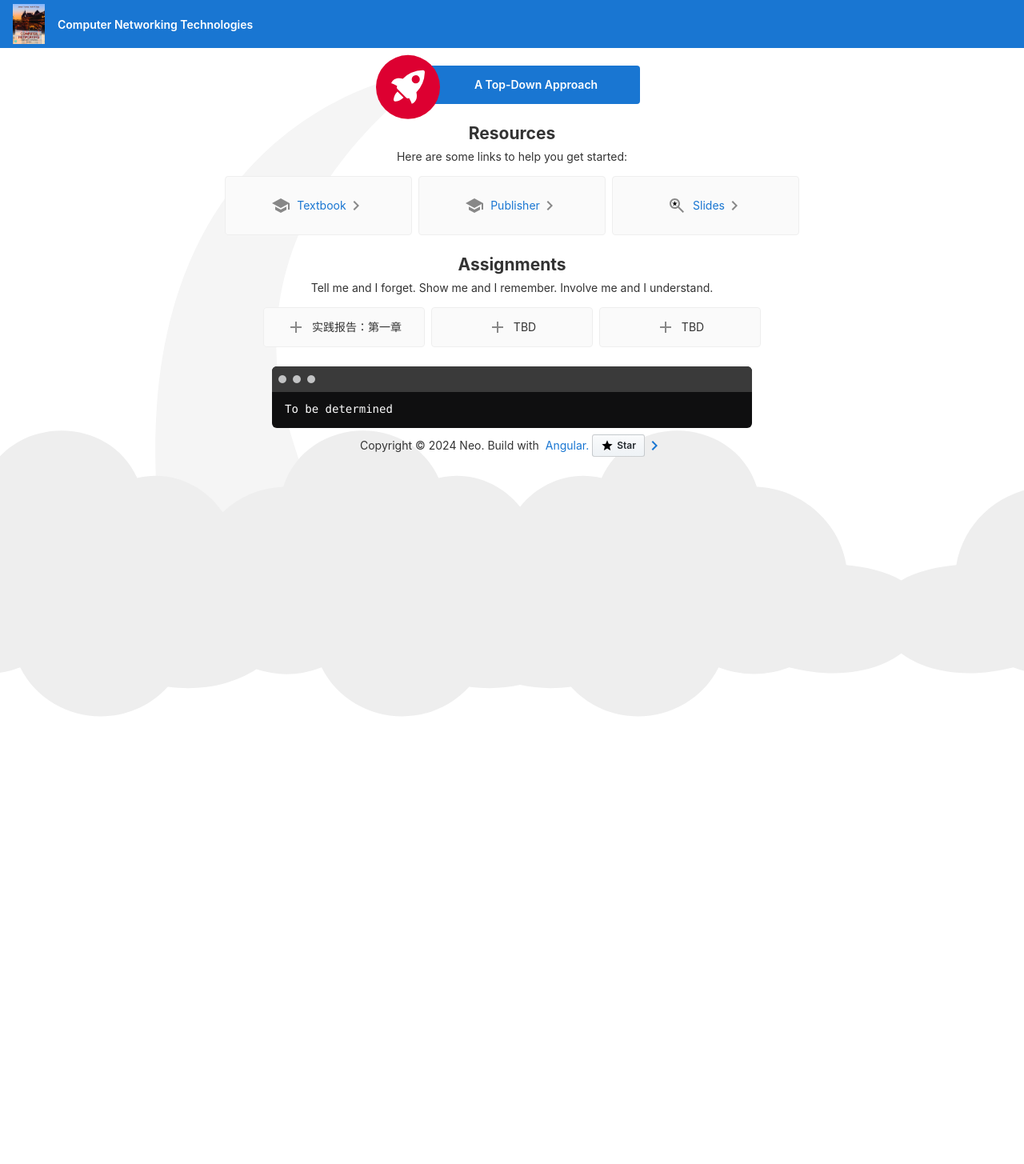
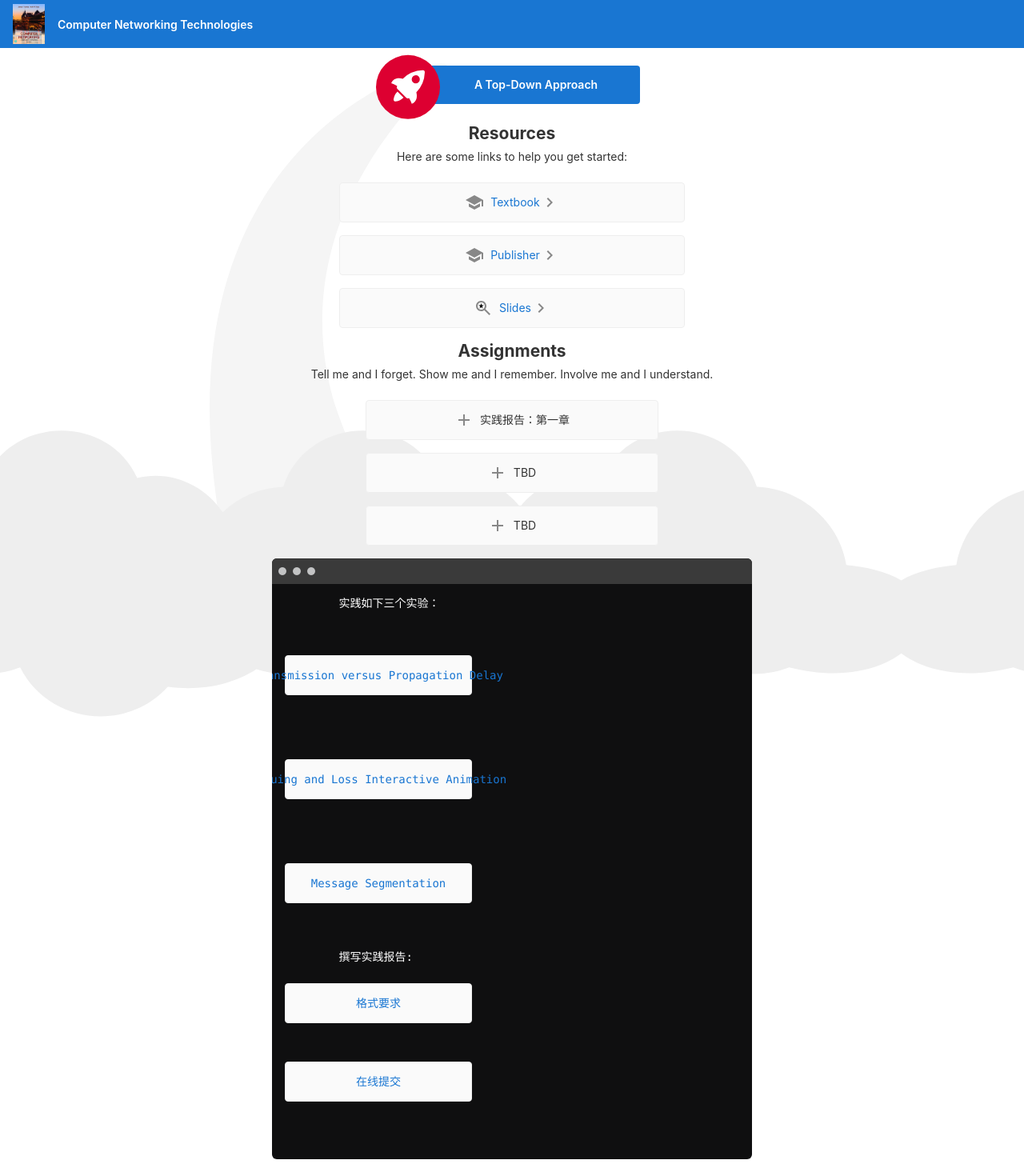
Before and after one commit to walkman617/cn-angular-app, an Angular app: page / in a window 1280 px wide. Shown: the top 1455 px of the page at 80% size. Before the commit the page ends 800 px from the top, so only its background shows below. Built offline with nearby package versions, Linux system fonts and the light colour scheme.

Commit message:
Update app.component.html

```diff
--- a/src/app/app.component.html
+++ b/src/app/app.component.html
@@ -274,7 +274,7 @@
 
 
   /* Responsive Styles */
-  @media screen and (max-width: 767px) {
+  @media screen and (max-width: 1600px) {
 
     .card-container > *:not(.circle-link) ,
     .terminal {
@@ -376,7 +376,7 @@
   <input type="hidden" #selection>
 
   <div class="card-container">
-    <div class="card card-small" (click)="selection.value = 'Transmission'" tabindex="0">
+    <div class="card card-small" (click)="selection.value = 'default'" tabindex="0">
         <svg class="material-icons" xmlns="http://www.w3.org/2000/svg" width="24" height="24" viewBox="0 0 24 24"><path d="M19 13h-6v6h-2v-6H5v-2h6V5h2v6h6v2z"/></svg>
 
       <span>实践报告：第一章</span>
@@ -399,9 +399,7 @@
 
   <!-- Terminal -->
   <div class="terminal" [ngSwitch]="selection.value">
-      <pre *ngSwitchDefault>To be determined</pre>
-      <pre *ngSwitchCase="'Transmission'">
-        <a class="card" target="_blank" rel="noopener" href="https://media.pearsoncmg.com/ph/esm/ecs_kurose_compnetwork_8/cw/content/interactiveanimations/message-segmentation/index.html">Message Segmentation</a>
+      <pre *ngSwitchDefault>
         实践如下三个实验：
         <br/>
         <a class="card" target="_blank" rel="noopener" href="https://media.pearsoncmg.com/ph/esm/ecs_kurose_compnetwork_8/cw/content/interactiveanimations/transmission-vs-propogation-delay/transmission-propagation-delay-ch1/index.html">Transmission versus Propagation Delay</a>
@@ -410,9 +408,9 @@
         <br/>
         <a class="card" target="_blank" rel="noopener" href="https://media.pearsoncmg.com/ph/esm/ecs_kurose_compnetwork_8/cw/content/interactiveanimations/message-segmentation/index.html">Message Segmentation</a>
         <br/>
-        撰写实践报告（
+        撰写实践报告:
         <a class="card" target="_blank" rel="noopener" href="https://docs.qq.com/doc/DYlF1RVZjREhFZUlz">格式要求</a>
-        ），<a class="card" target="_blank" rel="noopener" href="https://docs.qq.com/form/page/DYmpNbGdyRk1GRk5l">在线提交</a>
+        <a class="card" target="_blank" rel="noopener" href="https://docs.qq.com/form/page/DYmpNbGdyRk1GRk5l">在线提交</a>
 
       </pre>
       <pre *ngSwitchCase="'Queuing'">To be determined</pre>
```
